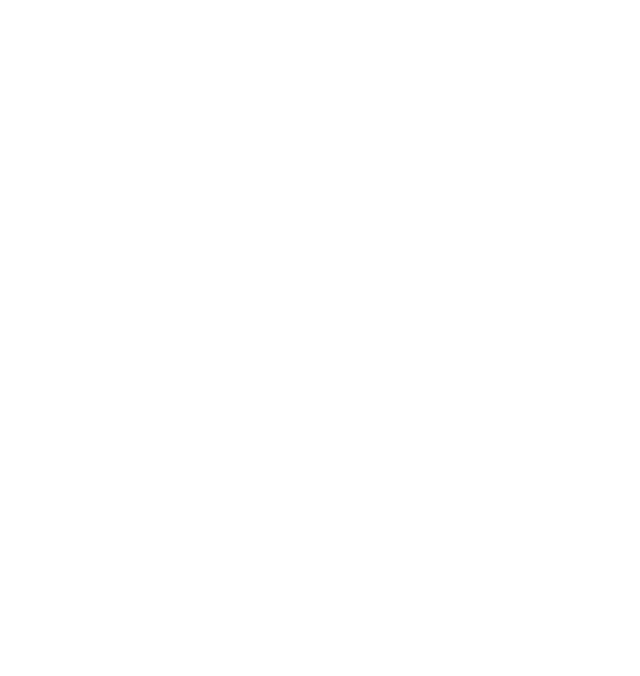
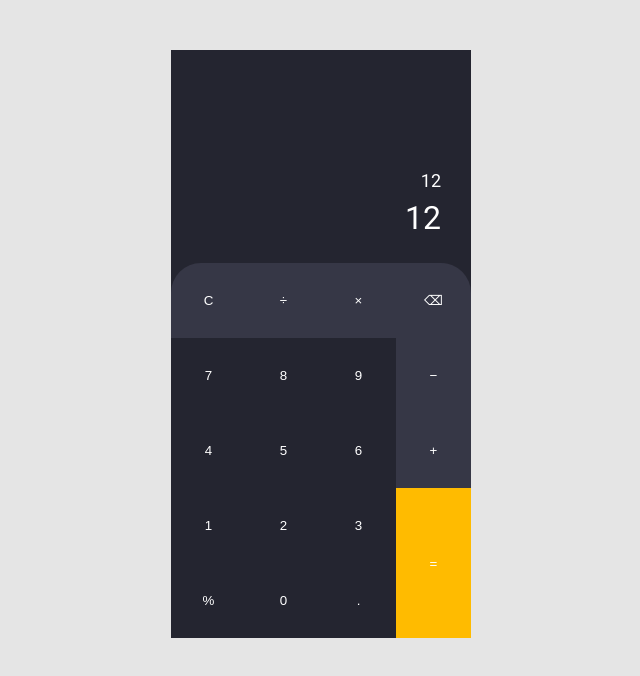
Before and after one commit to CyberGigzz/Calculator, a plain HTML site: page index.html in a window 1280 px wide. Shown: the whole page, without its empty margins (319-959 px from the left). Drawn offline with Linux system fonts and the light colour scheme.

Commit message:
Almost done with ui

```diff
--- a/index.html
+++ b/index.html
@@ -1,12 +1,47 @@
 <!DOCTYPE html>
 <html lang="en">
-<head>
-    <meta charset="UTF-8">
-    <meta http-equiv="X-UA-Compatible" content="IE=edge">
-    <meta name="viewport" content="width=device-width, initial-scale=1.0">
+  <head>
+    <meta charset="UTF-8" />
+    <meta http-equiv="X-UA-Compatible" content="IE=edge" />
+    <meta name="viewport" content="width=device-width, initial-scale=1.0" />
+    <link rel="stylesheet" href="styles.css" />
+    <style>
+      @import url("https://fonts.googleapis.com/css2?family=Roboto:ital,wght@0,400;0,500;0,700;1,400;1,500;1,700&display=swap");
+    </style>
+    <link rel="shortcut icon" href="/img/calc.ico" />
+    <script src="script.js" defer></script>
     <title>Calculator</title>
-</head>
-<body>
+  </head>
+  <body>
+    <main class="main">
+      <div class="calculator">
+        <div class="output">
+          <div class="previous_operation">12</div>
+          <div class="current_operation">12</div>
+        </div>
 
-</body>
+        <div class="buttons_grid">
+          <button class="buttons light-btn border-radius--left">C</button>
+          <button class="buttons light-btn">&divide;</button>
+          <button class="buttons light-btn">&times;</button>
+          <button class="buttons light-btn border-radius--right">&#9003;</button>
+          <button class="buttons dark-btn">7</button>
+          <button class="buttons dark-btn">8</button>
+          <button class="buttons dark-btn">9</button>
+          <button class="buttons light-btn">&minus;</button>
+          <button class="buttons dark-btn">4</button>
+          <button class="buttons dark-btn">5</button>
+          <button class="buttons dark-btn">6</button>
+          <button class="buttons light-btn">&plus;</button>
+          <button class="buttons dark-btn">1</button>
+          <button class="buttons dark-btn">2</button>
+          <button class="buttons dark-btn">3</button>
+          <button class="buttons equal">=</button>
+          <button class="buttons dark-btn">&#37;</button>
+          <button class="buttons dark-btn">0</button>
+          <button class="buttons dark-btn">.</button>
+        </div>
+      </div>
+    </main>
+  </body>
 </html>
--- /dev/null
+++ b/styles.css
@@ -0,0 +1,92 @@
+* {
+  margin: 0;
+  padding: 0;
+}
+
+*,
+*::before,
+*::after {
+  box-sizing: inherit;
+}
+
+html {
+  box-sizing: border-box;
+  font-size: 62.5%;
+  color: #ffffff;
+
+}
+
+body {
+  font-family: "Roboto", sans-serif;
+  background-color: #e5e5e5;
+}
+
+.calculator {
+  max-width: 30rem;
+  min-height: 30rem;
+  background-color: #242530;
+  margin: 5rem auto;
+}
+
+/* Output */
+.output {
+  padding: 2rem 3rem;
+}
+
+.previous_operation {
+  display: flex;
+  align-items: center;
+  justify-content: flex-end;
+  font-size: 1.8rem;
+  margin-bottom: .2rem;
+  padding-top: 10rem;
+}
+
+.current_operation {
+  display: flex;
+  align-items: center;
+  justify-content: flex-end;
+
+  font-size: 3.2rem;
+  min-height: 5rem;
+}
+
+/* Buttons */
+
+.buttons_grid {
+    display: grid;
+    grid-template-columns: repeat(4, 1fr);
+    grid-template-rows: repeat(5, 1fr);
+}
+
+.buttons {
+    /* width: 7.5rem; */
+    height: 7.5rem;
+    cursor: pointer;
+    outline: none;
+    border: none;
+    color: #fff;
+}
+
+.equal {
+    grid-row: 4 / span 2;
+    grid-column: 4 / 5;
+    height: 15rem;
+    background-color: #FFBB00;
+}
+
+.light-btn {
+    background-color: #363746;
+}
+
+.dark-btn {
+    background-color: #242530;
+}
+
+.border-radius--left {
+    border-top-left-radius: 3rem;
+}
+
+.border-radius--right {
+    border-top-right-radius: 3rem;
+}
```
Also changed, not shown: img/calc.ico (added), script.js (added).
